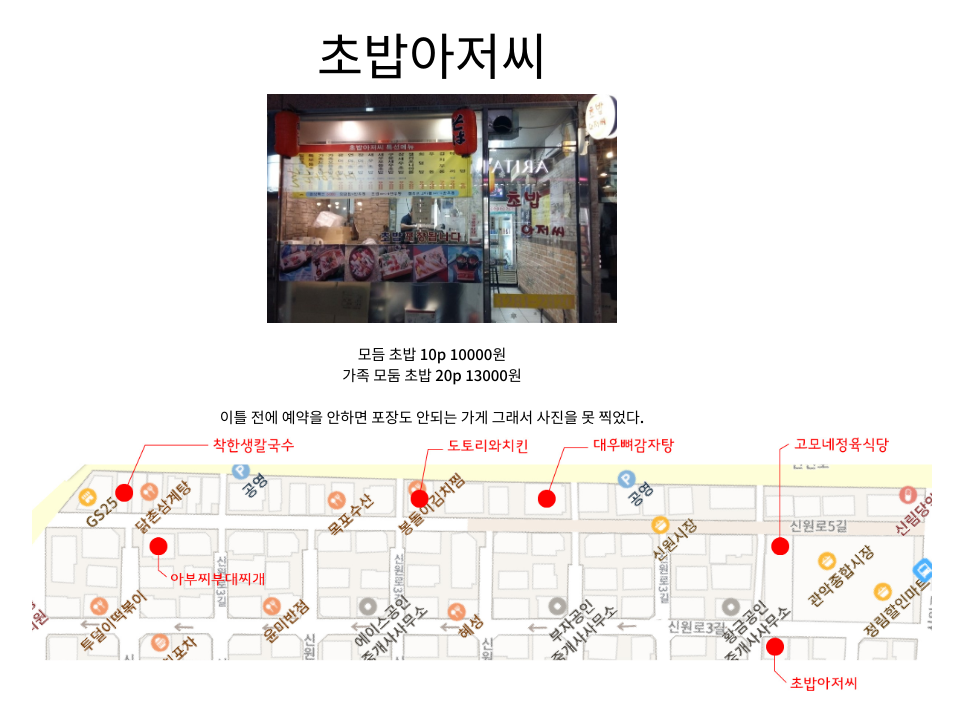
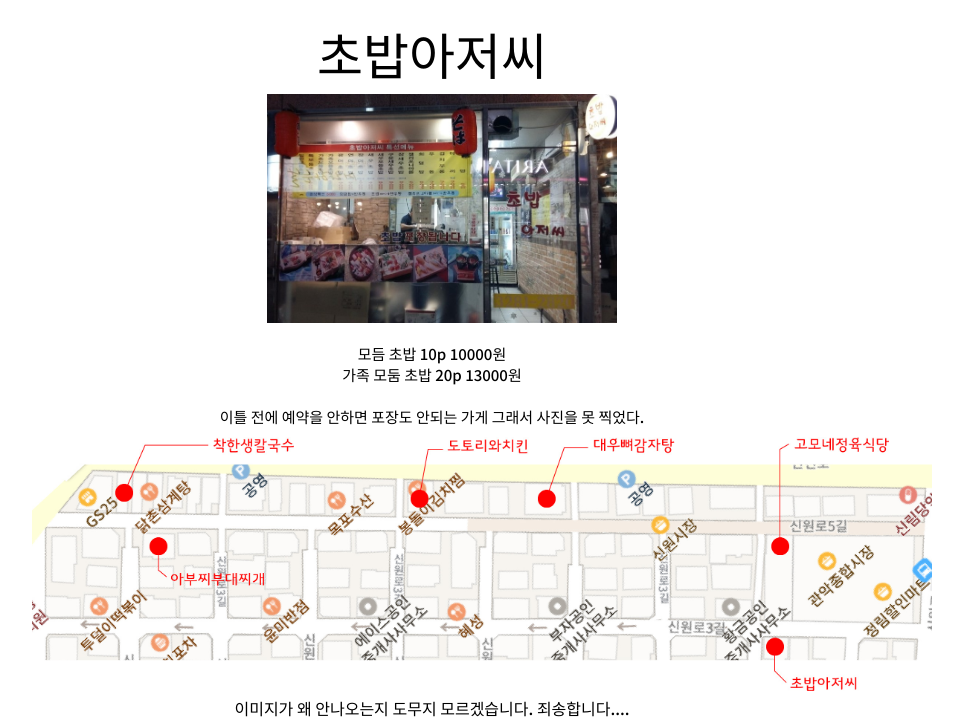
Before and after one commit to hjhj120/200517, a plain HTML site: page index.html in a window 1280 px wide. Shown: the part 3778-4498 px from the top of the page, without its empty margins (208-1171 px from the left). Before the commit the page ends 4474 px from the top, so only its background shows below. Drawn offline with Linux system fonts and the light colour scheme.

Commit message:
Add files via upload

```diff
--- a/index.html
+++ b/index.html
@@ -94,7 +94,7 @@
 	<img src="a15.jpg">
 	</main>
 
-	<footer></footer>
+	<footer>이미지가 왜 안나오는지 도무지 모르겠습니다. 죄송합니다....</footer>
 
 </body>
 </html>
```
